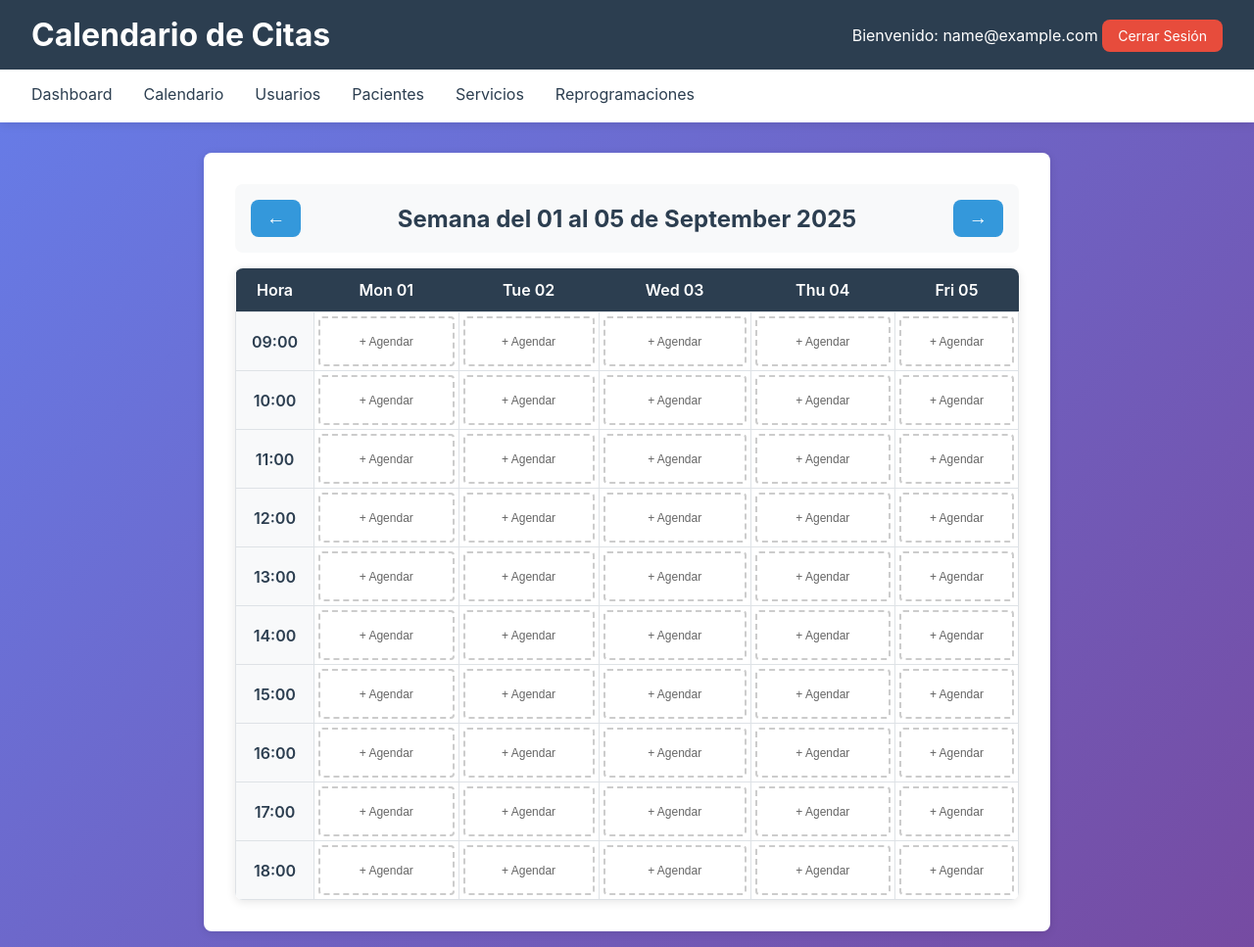
After one commit to Debye-Igor/centro-paye-sistema, a Flask app: page /calendario in a window 1280 px wide. The commit adds this page. Shown: the whole page at 98% size. Run offline with Flask 3, Linux system fonts and the light colour scheme; the visitor is signed in with stand-in values (Sample User, id 1).

Commit message:
Se agrega formulario de servicios y vista de calendario basica

```diff
--- a/app.py
+++ b/app.py
@@ -5,7 +5,7 @@ from backend.config.firebase_config import firebase_config
 from firebase_admin import auth
 import requests
 import json
-from datetime import datetime, date
+from datetime import datetime, date,timedelta
 
 
 
@@ -14,6 +14,7 @@ load_dotenv()
 
 app = Flask(__name__)
 app.secret_key = os.getenv("FLASK_SECRET_KEY", "centro-paye-secret-2025")
+
 
 @app.route("/")
 def home():
@@ -314,5 +315,219 @@ def eliminar_paciente(paciente_id):
 
     return redirect(url_for('pacientes'))
 
+
+@app.route("/servicios")
+def servicios():
+    """Listar servicios"""
+    if 'user_id' not in session:
+        return redirect(url_for('login'))
+
+    try:
+        db = firebase_config.get_db()
+        servicios_ref = db.collection('servicios')
+        servicios = []
+
+        for doc in servicios_ref.stream():
+            servicio_data = doc.to_dict()
+            servicio_data['id'] = doc.id
+            servicios.append(servicio_data)
+
+        return render_template('servicios.html', servicios=servicios)
+
+    except Exception as e:
+        flash(f'Error: {str(e)}', 'error')
+        return render_template('servicios.html', servicios=[])
+
+@app.route("/servicios/nuevo", methods=['GET', 'POST'])
+def nuevo_servicio():
+    """Crear nuevo servicio"""
+    if 'user_id' not in session:
+        return redirect(url_for('login'))
+
+    if request.method == 'POST':
+        # Campos
+        nombre = request.form['nombre'].strip()
+        duracion = request.form['duracion'].strip()
+        precio = request.form['precio'].strip()
+        descripcion = request.form['descripcion'].strip()
+
+        # Validación
+        if not all([nombre, duracion, precio]):
+            flash('Campos marcados con * son obligatorios', 'error')
+            return render_template('servicio_form.html')
+
+        try:
+            # Guardar en Firestore
+            db = firebase_config.get_db()
+            servicio_data = {
+                'nombre': nombre,
+                'duracion': int(duracion),
+                'precio': int(precio),
+                'descripcion': descripcion if descripcion else '',
+                'estado': 'activo',
+                'fecha_creacion': datetime.now().isoformat()
+            }
+
+            db.collection('servicios').add(servicio_data)
+            flash('Servicio creado correctamente', 'success')
+            return redirect(url_for('servicios'))
+
+        except Exception as e:
+            flash(f'Error: {str(e)}', 'error')
+
+    return render_template('servicio_form.html')
+
+@app.route("/servicios/<servicio_id>/editar", methods=['GET', 'POST'])
+def editar_servicio(servicio_id):
+    """Editar servicio - MINIMALISTA"""
+    if 'user_id' not in session:
+        return redirect(url_for('login'))
+
+    db = firebase_config.get_db()
+
+    try:
+        # Obtener datos del servicio
+        doc_ref = db.collection('servicios').document(servicio_id)
+        doc = doc_ref.get()
+
+        if not doc.exists:
+            flash('Servicio no encontrado', 'error')
+            return redirect(url_for('servicios'))
+
+        servicio = doc.to_dict()
+        servicio['id'] = servicio_id
+
+        if request.method == 'POST':
+            # Actualizar datos
+            nombre = request.form['nombre'].strip()
+            duracion = request.form['duracion'].strip()
+            precio = request.form['precio'].strip()
+            descripcion = request.form['descripcion'].strip()
+            estado = request.form['estado'].strip()
+
+            # Validación
+            if not all([nombre, duracion, precio]):
+                flash('Campos marcados con * son obligatorios', 'error')
+                return render_template('servicio_edit_form.html', servicio=servicio)
+
+            # Actualizar en Firestore
+            update_data = {
+                'nombre': nombre,
+                'duracion': int(duracion),
+                'precio': int(precio),
+                'descripcion': descripcion if descripcion else '',
+                'estado': estado,
+                'fecha_modificacion': datetime.now().isoformat()
+            }
+
+            doc_ref.update(update_data)
+            flash('Servicio actualizado correctamente', 'success')
+            return redirect(url_for('servicios'))
+
+        return render_template('servicio_edit_form.html', servicio=servicio)
+
+    except Exception as e:
+        flash(f'Error: {str(e)}', 'error')
+        return redirect(url_for('servicios'))
+
+@app.route("/servicios/<servicio_id>/eliminar", methods=['POST'])
+def eliminar_servicio(servicio_id):
+    """Eliminar servicio - MINIMALISTA"""
+    if 'user_id' not in session:
+        return redirect(url_for('login'))
+
+    try:
+        db = firebase_config.get_db()
+        doc_ref = db.collection('servicios').document(servicio_id)
+
+        # Verificar que existe
+        doc = doc_ref.get()
+        if not doc.exists:
+            flash('Servicio no encontrado', 'error')
+        else:
+            # Eliminar
+            doc_ref.delete()
+            flash('Servicio eliminado correctamente', 'success')
+
+    except Exception as e:
+        flash(f'Error al eliminar: {str(e)}', 'error')
+
+    return redirect(url_for('servicios'))
+
+
+
+# Calendariov
+
+def generar_semana_actual():
+    """Genera los días de la semana actual (Lunes a Viernes)"""
+    hoy = datetime.now()
+    inicio_semana = hoy - timedelta(days=hoy.weekday())  # Lunes
+
+    dias_semana = []
+    for i in range(5):  # Solo días laborables
+        dia = inicio_semana + timedelta(days=i)
+        dias_semana.append({
+            'fecha': dia,
+            'dia_nombre': dia.strftime('%a %d'),  # "Lun 15"
+            'fecha_str': dia.strftime('%Y-%m-%d')  # "2025-01-15"
+        })
+
+    return dias_semana
+
+def generar_horarios():
+    """Genera horarios de trabajo (9:00 a 18:00)"""
+    horarios = []
+    for hora in range(9, 19):  # 9:00 a 18:00
+        horarios.append(f"{hora:02d}:00")
+    return horarios
+
+def obtener_citas_semana(fecha_inicio, fecha_fin):
+    """Obtiene citas de Firestore para la semana"""
+    try:
+        db = firebase_config.get_db()
+        citas_ref = db.collection('citas')
+
+        # Por ahora simulamos citas vacías, después conectaremos Firestore
+        citas_dict = {}
+
+        # Ejemplo de estructura que usaremos:
+        # citas_dict['2025-01-15_09:00'] = {
+        #     'paciente': 'Juan Pérez',
+        #     'servicio': 'Fonoaudiología',
+        #     'profesional': 'Dra. López'
+        # }
+
+        return citas_dict
+
+    except Exception as e:
+        print(f"Error obteniendo citas: {e}")
+        return {}
+
+@app.route("/calendario")
+def calendario():
+    """Vista del calendario semanal - MINIMALISTA"""
+    if 'user_id' not in session:
+        return redirect(url_for('login'))
+
+    try:
+        # Generar datos del calendario
+        dias = generar_semana_actual()
+        horarios = generar_horarios()
+
+        # Obtener citas (por ahora vacío)
+        fecha_inicio = dias[0]['fecha_str']
+        fecha_fin = dias[-1]['fecha_str']
+        citas = obtener_citas_semana(fecha_inicio, fecha_fin)
+
+        return render_template('calendario.html',
+                             dias=dias,
+                             horarios=horarios,
+                             citas=citas)
+
+    except Exception as e:
+        flash(f'Error: {str(e)}', 'error')
+        return redirect(url_for('dashboard'))
+
+
 if __name__ == "__main__":
     app.run(debug=True)
--- a/static/css/styles.css
+++ b/static/css/styles.css
@@ -307,3 +307,139 @@ body.dashboard-layout {
         padding: 0.5rem;
     }
 }
+
+
+/* Estilos para el calendario */
+
+/* Header del calendario */
+.calendario-header {
+    display: flex;
+    justify-content: space-between;
+    align-items: center;
+    margin-bottom: 1rem;
+    padding: 1rem;
+    background: #f8f9fa;
+    border-radius: var(--border-radius);
+}
+
+.btn-nav {
+    background: var(--accent-color);
+    color: white;
+    border: none;
+    padding: 0.5rem 1rem;
+    border-radius: var(--border-radius);
+    cursor: pointer;
+    font-size: 1.2rem;
+}
+
+.btn-nav:hover {
+    background: #2980b9;
+}
+
+/* Contenedor del calendario */
+.calendario-container {
+    overflow-x: auto;
+    border-radius: var(--border-radius);
+    box-shadow: var(--shadow);
+}
+
+/* Tabla del calendario */
+.calendario-table {
+    width: 100%;
+    border-collapse: collapse;
+    background: white;
+    min-width: 800px;
+}
+
+/* Columnas */
+.hora-column {
+    width: 80px;
+    background: var(--primary-color);
+    color: white;
+    text-align: center;
+    font-weight: 600;
+}
+
+.dia-column {
+    background: var(--primary-color);
+    color: white;
+    text-align: center;
+    font-weight: 600;
+    padding: 0.75rem;
+    width: calc((100% - 80px) / 5);
+}
+
+/* Celdas */
+.hora-cell {
+    background: #f8f9fa;
+    text-align: center;
+    font-weight: 600;
+    color: var(--primary-color);
+    padding: 0.5rem;
+    border: 1px solid #dee2e6;
+}
+
+.cita-cell {
+    border: 1px solid #dee2e6;
+    padding: 0.25rem;
+    height: 60px;
+    vertical-align: top;
+    position: relative;
+}
+
+/* Cita programada */
+.cita-programada {
+    background: #3498db;
+    color: white;
+    padding: 0.5rem;
+    border-radius: 4px;
+    font-size: 0.875rem;
+    height: 100%;
+    display: flex;
+    flex-direction: column;
+    justify-content: center;
+}
+
+/* Botón agregar cita */
+.btn-agregar-cita {
+    width: 100%;
+    height: 100%;
+    border: 2px dashed #ccc;
+    background: transparent;
+    color: #666;
+    font-size: 0.75rem;
+    cursor: pointer;
+    border-radius: 4px;
+    transition: all 0.3s ease;
+}
+
+.btn-agregar-cita:hover {
+    border-color: var(--accent-color);
+    color: var(--accent-color);
+    background: #f0f8ff;
+}
+
+/* Responsive */
+@media (max-width: 768px) {
+    .calendario-header {
+        flex-direction: column;
+        gap: 1rem;
+    }
+
+    .calendario-header h2 {
+        font-size: 1.1rem;
+        text-align: center;
+    }
+
+    .calendario-table {
+        font-size: 0.75rem;
+    }
+
+    .cita-cell {
+        height: 50px;
+    }
+
+    .btn-agregar-cita {
+        font-size: 0.65rem;
+    }
+}
--- a/templates/base.html
+++ b/templates/base.html
@@ -20,9 +20,10 @@
         <nav class="dashboard-nav">
             <ul>
                 <li><a href="{{ url_for('dashboard') }}" class="nav-link">Dashboard</a></li>
+                <li><a href="{{ url_for('calendario') }}" class="nav-link">Calendario</a></li>
                 <li><a href="{{ url_for('usuarios') }}" class="nav-link">Usuarios</a></li>
                 <li><a href="{{ url_for('pacientes') }}" class="nav-link">Pacientes</a></li>
-                <li><a href="#" class="nav-link">Citas</a></li>
+                <li><a href="{{ url_for('servicios') }}" class="nav-link">Servicios</a></li>
                 <li><a href="#" class="nav-link">Reprogramaciones</a></li>
             </ul>
         </nav>
--- /dev/null
+++ b/templates/calendario.html
@@ -0,0 +1,60 @@
+{% extends "base.html" %}
+
+{% block title %}Calendario - Centro Paye{% endblock %}
+{% block page_title %}Calendario de Citas{% endblock %}
+
+{% block content %}
+<div class="content">
+    <!-- Navegación de semana -->
+    <div class="calendario-header">
+        <button class="btn-nav">←</button>
+        <h2>Semana del {{ dias[0].fecha.strftime('%d') }} al {{ dias[4].fecha.strftime('%d de %B %Y') }}</h2>
+        <button class="btn-nav">→</button>
+    </div>
+
+    <!-- Grilla del calendario -->
+    <div class="calendario-container">
+        <table class="calendario-table">
+            <thead>
+                <tr>
+                    <th class="hora-column">Hora</th>
+                    {% for dia in dias %}
+                    <th class="dia-column">{{ dia.dia_nombre }}</th>
+                    {% endfor %}
+                </tr>
+            </thead>
+            <tbody>
+                {% for hora in horarios %}
+                <tr>
+                    <td class="hora-cell">{{ hora }}</td>
+                    {% for dia in dias %}
+                    <td class="cita-cell">
+                        {% set cita_key = dia.fecha_str + '_' + hora %}
+                        {% if citas.get(cita_key) %}
+                            <!-- Hay una cita programada -->
+                            <div class="cita-programada">
+                                <strong>{{ citas[cita_key].paciente }}</strong><br>
+                                <small>{{ citas[cita_key].servicio }}</small>
+                            </div>
+                        {% else %}
+                            <!-- Horario libre -->
+                            <button class="btn-agregar-cita" onclick="nuevaCita('{{ dia.fecha_str }}', '{{ hora }}')">
+                                + Agendar
+                            </button>
+                        {% endif %}
+                    </td>
+                    {% endfor %}
+                </tr>
+                {% endfor %}
+            </tbody>
+        </table>
+    </div>
+</div>
+
+<script>
+function nuevaCita(fecha, hora) {
+    // Por ahora solo mostramos alert, después implementaremos el formulario
+    alert(`Crear cita para ${fecha} a las ${hora}`);
+}
+</script>
+{% endblock %}
```
Also changed, not shown: templates/dashboard.html (+47 -2 lines), templates/servicio_edit_form.html (added, +44 -0 lines), templates/servicio_form.html (added, +36 -0 lines), templates/servicios.html (added, +56 -0 lines).
